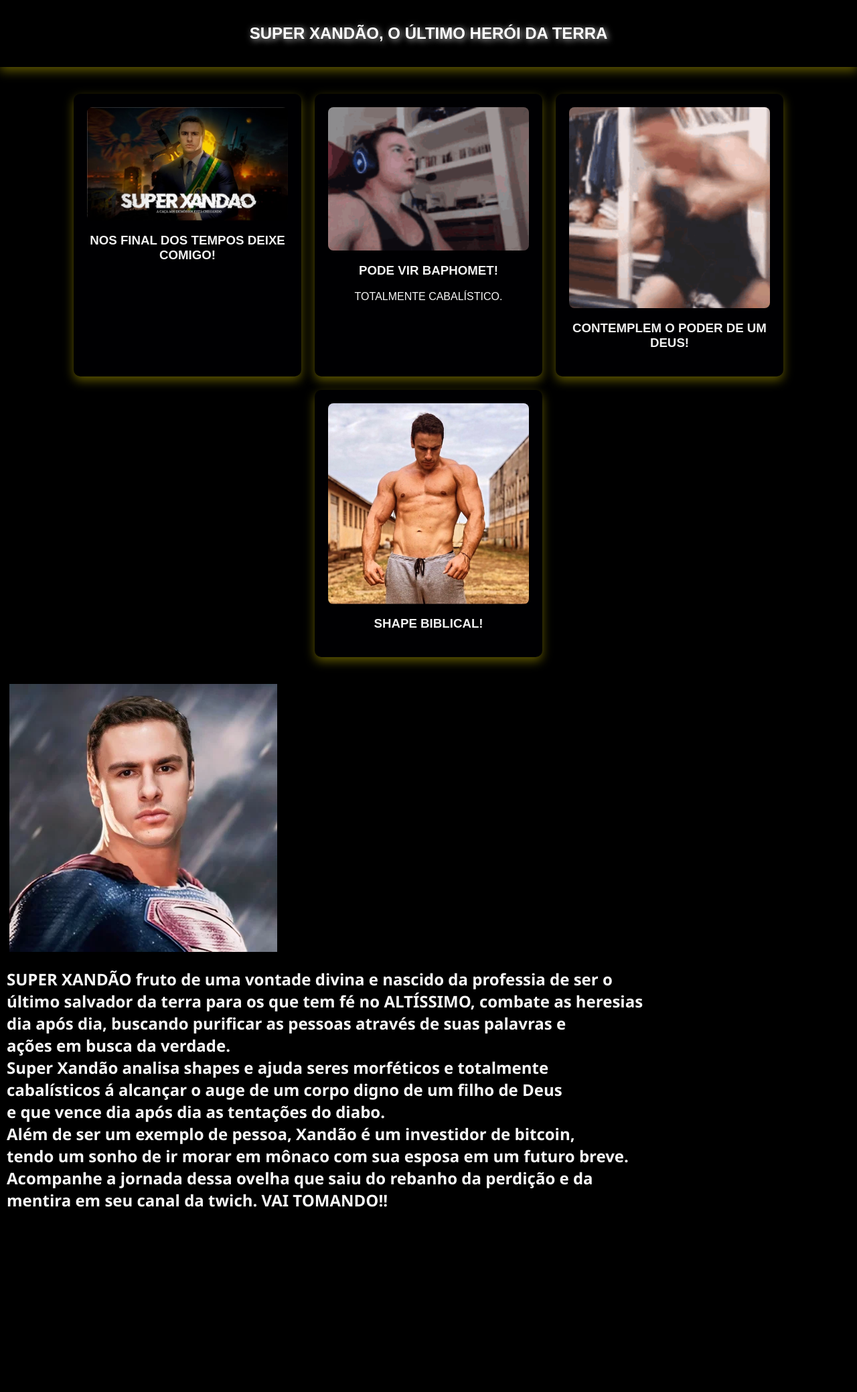
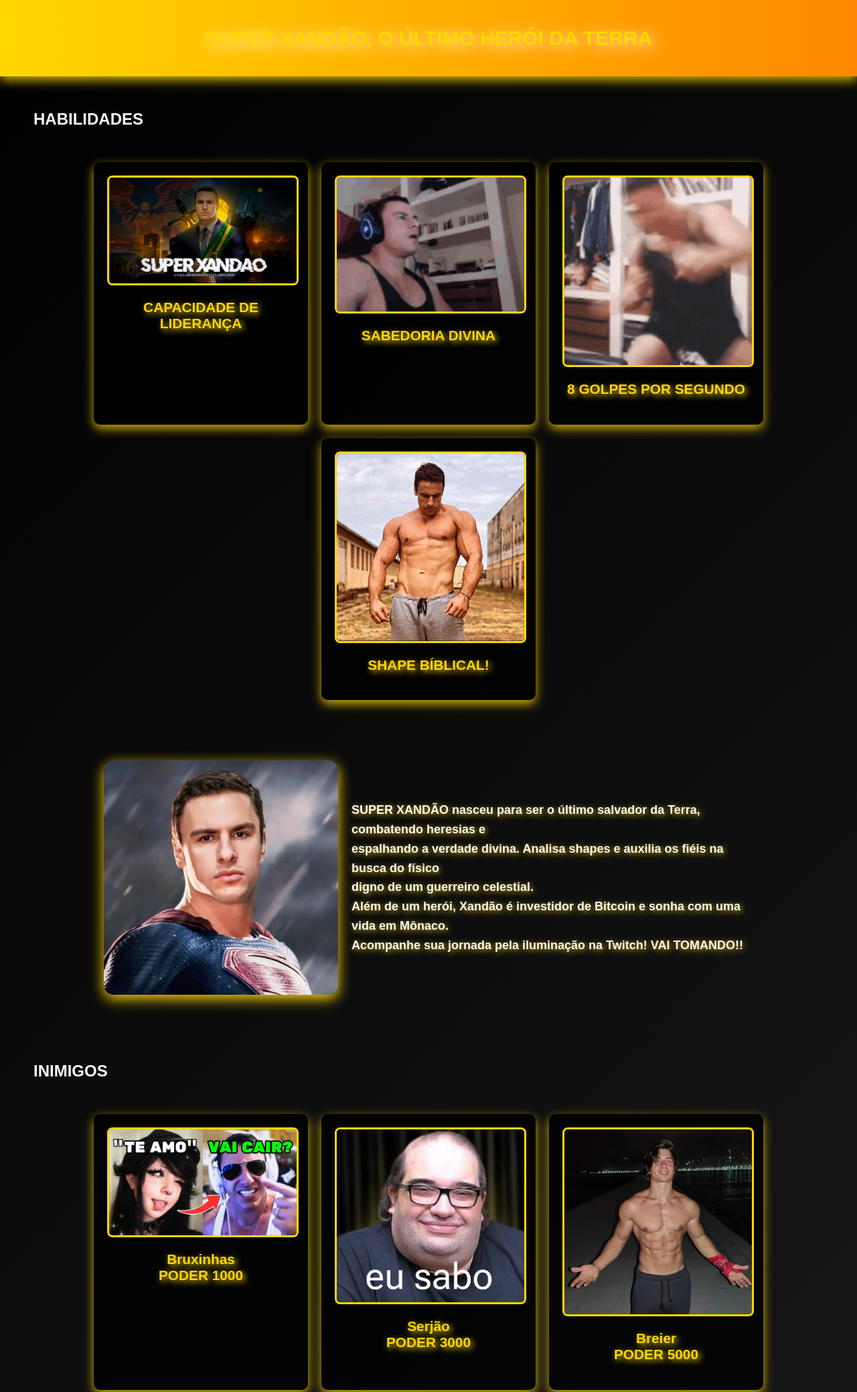
Before and after one commit to Rafael-Almeida23/xand-o, a plain HTML site: page index.html in a window 1280 px wide. Shown: the top 2078 px of the page at 67% size. Before the commit the page ends 1882 px from the top, so only its background shows below. Drawn offline with Linux system fonts and the light colour scheme.

Commit message:
UPDATE - ADICIONEI IMAGENS

```diff
--- a/index.html
+++ b/index.html
@@ -2,79 +2,80 @@
 <head>
     <meta charset="UTF-8">
     <meta name="viewport" content="width=device-width, initial-scale=1.0">
-    <title>SUPER XANDÃO</title>
+    <title>SUPER XANDÃO - O ÚLTIMO HERÓI DA TERRA</title>
     <link rel="stylesheet" href="styles.css">
 </head>
 <body>
 
-
     <header>
         <div id="navbar">
-            <h1>SUPER XANDÃO, O ÚLTIMO HERÓI DA TERRA</h1>
+            <h1 class="glow-text">SUPER XANDÃO, O ÚLTIMO HERÓI DA TERRA</h1>
         </div>
     </header>
 
-
-
     <main>
+        <h2 id="skills">HABILIDADES</h2>
         <section id="noticias">
-
-
-
             <div class="noticia">
-                <img class="imagens" src="imagens/super presidente.jpg" alt="super presidente">
-                <h3>NOS FINAL DOS TEMPOS DEIXE COMIGO!</h3>
+                <img class="imagens" src="imagens/super presidente.jpg" alt="Super Presidente">
+                <h3 class="glow-text">CAPACIDADE DE LIDERANÇA</h3>
             </div>
-
-
-
 
             <div class="noticia">
                 <img class="imagens" src="imagens/xandão-bafomeeeee.gif" alt="Gif do Super">
-                <h3>PODE VIR BAPHOMET!</h3>
-                <p>TOTALMENTE CABALÍSTICO.</p>
+                <h3 class="glow-text">SABEDORIA DIVINA</h3>
             </div>
 
-
-
+            <div class="noticia">
+                <img class="imagens" src="imagens/xandao lutando.gif" alt="Super Lutador">
+                <h3 class="glow-text">8 GOLPES POR SEGUNDO</h3>
+            </div>
 
             <div class="noticia">
-                <img class="imagens" src="imagens/xandao lutando.gif" alt="super lutador">
-                <h3>CONTEMPLEM O PODER DE UM DEUS!</h3>
+                <img class="imagens" src="imagens/shape.jpg" alt="Super Shape">
+                <h3 class="glow-text">SHAPE BÍBLICAL!</h3>
             </div>
+        </section>
 
-
-
-
-            <div class="noticia">
-                <img class="imagens" src="imagens/shape.jpg" alt="super shape">
-                <h3>SHAPE BIBLICAL!</h3>
+        <div class="x1">
+            <div class="xandao-img">
+                <img src="imagens/Super.webp" alt="Super Xandão">
             </div>
-
-
-
-
-        </section>
-        <div class="x1">
-            <div>
-                <img src="" alt="">
-                <img src="imagens/Super.webp" alt="super">
+            <div class="biografia-container">
+                <h2 class="biografia">
+                    <strong>SUPER XANDÃO</strong> nasceu para ser o último salvador da Terra, combatendo heresias e <br>
+                    espalhando a verdade divina. Analisa shapes e auxilia os fiéis na busca do físico <br>
+                    digno de um guerreiro celestial. <br>
+                    Além de um herói, Xandão é investidor de Bitcoin e sonha com uma vida em Mônaco. <br>
+                    Acompanhe sua jornada pela iluminação na Twitch! <strong>VAI TOMANDO!!</strong>
+                </h2>
             </div>
-            <div>
-                 <h2 class="biografia"><strong>SUPER XANDÃO</strong> fruto de uma vontade divina e nascido da professia de ser o <br> último salvador da terra para os que tem fé no <strong>ALTÍSSIMO</strong>, combate as heresias <br> dia após dia, buscando purificar as pessoas através de suas palavras e <br> ações em busca da verdade. <br>
-            Super Xandão analisa shapes e ajuda seres morféticos e totalmente <br>
-            cabalísticos á alcançar o auge de um corpo digno de um filho de Deus <br>
-            e que vence dia após dia as tentações do diabo. <br>
-            Além de ser um exemplo de pessoa, Xandão é um investidor de bitcoin, <br>
-            tendo um sonho de ir morar em mônaco com sua esposa em um futuro breve. <br>
-            Acompanhe a jornada dessa ovelha que saiu do rebanho da perdição e da <br>
-            mentira em seu canal da twich. <strong>VAI TOMANDO!!</strong></h2>
-         </div>
         </div>
     </main>
+    <H2 id="INIMIGOS">INIMIGOS</H2>
+    <section id="noticias">
+        <div class="noticia">
+            <img class="imagens" src="imagens/bruxinhas.jpg" alt="BRUXINHA">
+            <h3 class="glow-text">Bruxinhas <br> PODER 1000</h3>
+        </div>
 
+        <div class="noticia">
+            <img class="imagens" src="imagens/serjão.jpg" alt="serjão dos foguetes">
+            <h3 class="glow-text">Serjão <br> PODER 3000</h3>
+        </div>
+
+        <div class="noticia">
+            <img class="imagens" src="imagens/BREIER.webp" alt="Gabriel BREIER">
+            <h3 class="glow-text">Breier <br> PODER 5000</h3>
+        </div>
+
+        <div class="noticia">
+            <img class="imagens" src="imagens/Baphomet.jpg" alt="Baphomet">
+            <h3 class="glow-text">Baphomet <br> PODER 7000</h3>
+        </div>
+    </section>
     <footer>
-        <p></p>
+        <p>&copy; 2025 SUPER XANDÃO. Todos os direitos reservados.</p>
     </footer>
 
 </body>
--- a/styles.css
+++ b/styles.css
@@ -1,70 +1,34 @@
 body {
     margin: 0;
     padding: 0;
-    font-family: 'Montserrat', sans-serif;
-    background-color: #000000;
+    font-family: 'Orbitron', sans-serif;
+    background: linear-gradient(135deg, #000000, #1a1a1a);
     color: #f8f8f8;
 }
-
-
-
-
-
-
-
-
-header {
-    box-shadow: 0px 6px 15px rgba(155, 144, 0, 0.6);
-    padding: 20px;
-    text-align: center;
-    box-shadow: 0px 6px 15px rgba(155, 144, 0, 0.6);
+#SKILLS{
+    margin: 50px;
 }
 
-
-
-
-
-
-
-
-#navbar {
-    display: flex;
-    align-items: center;
-    justify-content: center;
-    gap: 15px;
+#INIMIGOS{
+    margin: 50px;
+}
+header {
+    background: linear-gradient(90deg, #ffd700, #ff8800);
+    text-align: center;
+    padding: 20px;
+    box-shadow: 0px 6px 15px rgba(255, 215, 0, 0.8);
 }
 
-
-
-
-
-
-
-
-#icone {
-    width: 200px;
-    height: auto;
+#navbar h1 {
+    font-size: 30px;
+    text-shadow: 4px 4px 20px rgba(255, 255, 255, 0.8);
+    animation: pulsate 1.5s infinite alternate;
 }
 
-
-
-
-
-
-
-
-h1 {
-    font-size: 24px;
-    color: #ffffff;
-    text-shadow: 2px 2px 10px rgba(255, 255, 255, 0.8);
+.pulsate {S
+    from { text-shadow: 2px 2px 10px rgba(255, 255, 255, 0.8); }
+    to { text-shadow: 4px 4px 20px rgba(255, 215, 0, 1); }
 }
-
-
-
-
-
-
-
 
 #noticias {
     display: flex;
@@ -75,73 +39,66 @@ h1 {
     flex-wrap: wrap;
 }
 
-
-
-
-
-
-
-
 .noticia {
-    background: #000002;
+    background: rgba(0, 0, 0, 0.8);
     border-radius: 10px;
     padding: 20px;
     text-align: center;
-    width: 300px;
-    box-shadow: 0px 6px 15px rgba(155, 144, 0, 0.6);
+    width: 280px;
+    box-shadow: 0px 6px 15px rgba(255, 215, 0, 0.8);
     transition: transform 0.3s ease, box-shadow 0.3s ease;
 }
 
-
-
-
-
-
-
-
 .noticia:hover {
-    transform: scale(1.05);
-    box-shadow: 0px 6px 15px rgba(155, 144, 0, 0.6);
+    transform: scale(1.08);
+    box-shadow: 0px 8px 20px rgba(255, 215, 0, 1);
 }
-
-
-
-
-
-
-
 
 .noticia img {
     width: 100%;
     border-radius: 8px;
+    border: 3px solid #ffd700;
+    transition: transform 0.3s ease;
 }
 
-
-.biografia{
-    font-family: 'Segoe UI', Tahoma, Geneva, Verdana, sans-serif;
+.noticia img:hover {
+    transform: rotate(-5deg) scale(1.05);
 }
 
-
-
-
-h3 {
-    color: #f1f1f1;
+.glow-text {
+    color: #ffd700;
+    text-shadow: 3px 3px 10px rgba(255, 215, 0, 1);
+    font-size: 1.3em;
 }
 
-.x1{
- image-rendering: auto;
-margin: 10px
-
-
-
+.x1 {
+    display: flex;
+    justify-content: center;
+    align-items: center;
+    gap: 20px;
+    padding: 50px 0;
 }
 
+.xandao-img img {
+    width: 350px;
+    border-radius: 15px;
+    box-shadow: 0px 6px 20px rgba(255, 215, 0, 1);
+}
 
+.biografia-container {
+    max-width: 600px;
+    text-align: left;
+}
+
+.biografia {
+    font-size: 18px;
+    line-height: 1.6;
+    text-shadow: 2px 2px 8px rgba(255, 215, 0, 0.8);
+}
 
 footer {
     text-align: center;
-    padding: 15px;
-    background: #000000;
-    margin-top: 30px;
-    font-size: 14px;
-    color: #aaa;}
+    padding: 20px;
+    background: #111;
+    color: #ffd700;
+    font-size: 14px;}
```
Also changed, not shown: imagens/BREIER.webp (added), imagens/Baphomet.jpg (added), imagens/breier.jpg (added), imagens/serjão.jpg (added).
